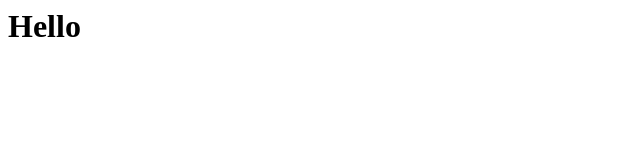
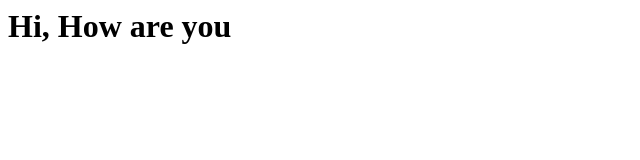
Before and after one commit to vatsa2005/skills-code-with-codespaces, a plain HTML site: page index.html in a window 1280 px wide. Shown: the whole page, without its empty margins (0-640 px from the left). Drawn offline with Linux system fonts and the light colour scheme.

Commit message:
Adding helHi m the codespace!

```diff
--- a/index.html
+++ b/index.html
@@ -1,3 +1,3 @@
 <html>
-  <h1>Hello</h1>
+  <h1>Hi, How are you</h1>
 </html>
```
